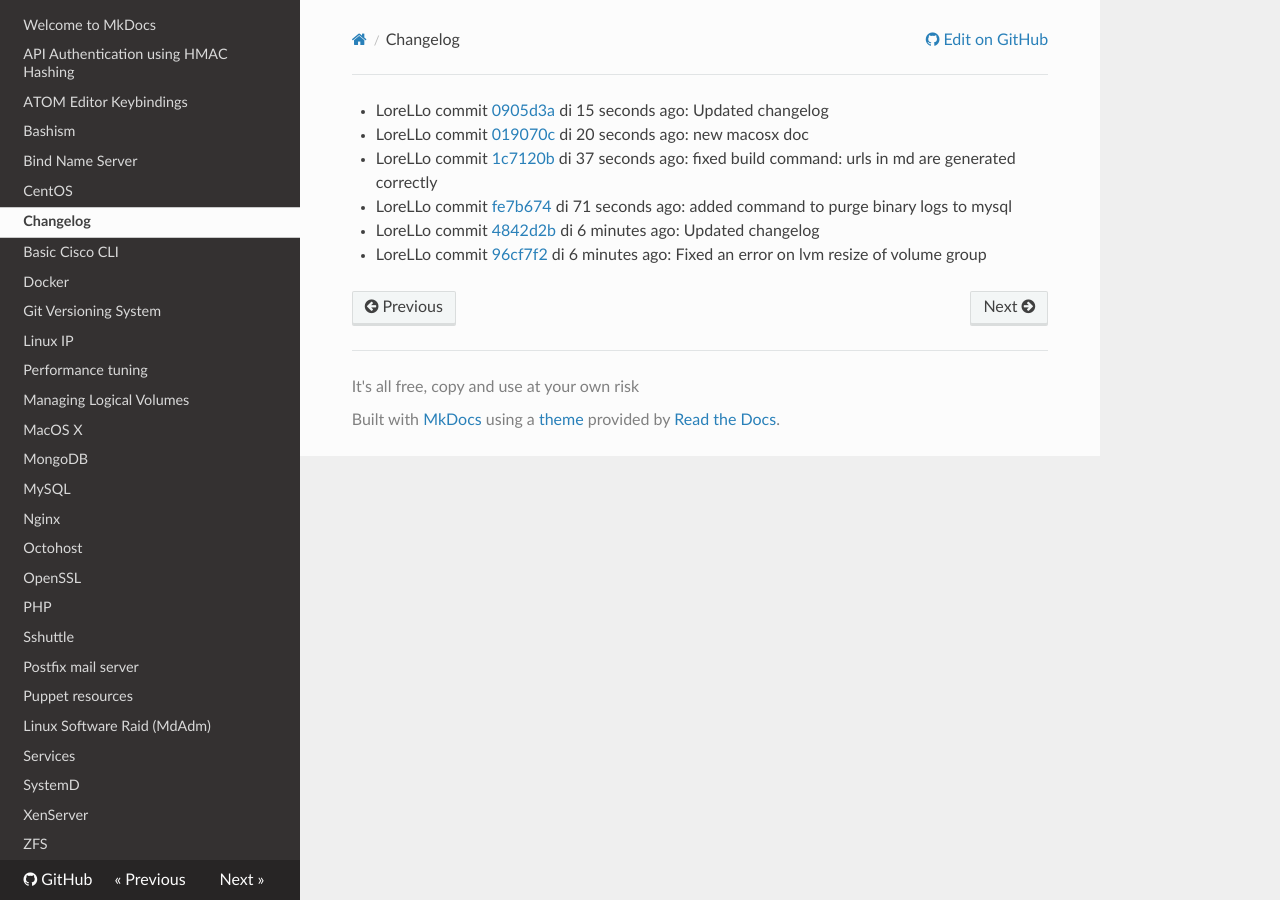
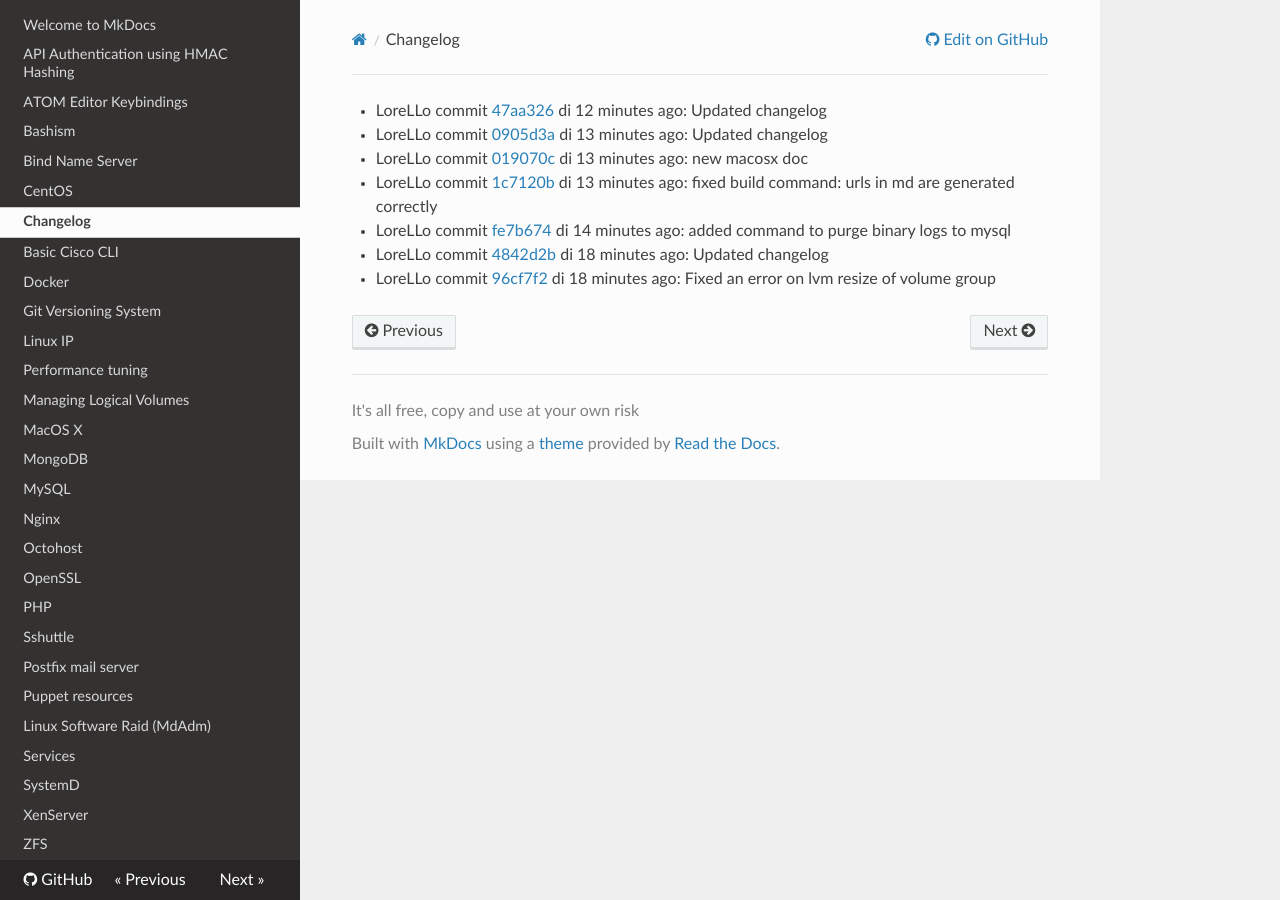
Before and after one commit to lorello/lorello.github.io, an MkDocs documentation site: the page built from docs/changelog.md, in a window 1280 px wide. Built offline with MkDocs 1.6.1, drawn with Linux system fonts in a browser that asks for light colours; nearby versions of some CDN libraries.

Commit message:
Updated changelog

```diff
--- a/docs/changelog.md
+++ b/docs/changelog.md
@@ -1,11 +1,13 @@
-* LoreLLo commit [0905d3a](https://github.com/lorello/lorello.github.io/commit/0905d3a913f9b375a9ca280df63999f415eeab29) di 15 seconds ago: Updated changelog
+* LoreLLo commit [47aa326](https://github.com/lorello/lorello.github.io/commit/47aa326cdae270d7046c7b12ae8a73b5a2e675c9) di 12 minutes ago: Updated changelog
 
-* LoreLLo commit [019070c](https://github.com/lorello/lorello.github.io/commit/019070c7c6369a2c27550c62bf9d0eea2840de57) di 20 seconds ago: new macosx doc
+* LoreLLo commit [0905d3a](https://github.com/lorello/lorello.github.io/commit/0905d3a913f9b375a9ca280df63999f415eeab29) di 13 minutes ago: Updated changelog
 
-* LoreLLo commit [1c7120b](https://github.com/lorello/lorello.github.io/commit/1c7120b7d2dd3dbca3f6597deee5f33ab545ea91) di 37 seconds ago: fixed build command: urls in md are generated correctly
+* LoreLLo commit [019070c](https://github.com/lorello/lorello.github.io/commit/019070c7c6369a2c27550c62bf9d0eea2840de57) di 13 minutes ago: new macosx doc
 
-* LoreLLo commit [fe7b674](https://github.com/lorello/lorello.github.io/commit/fe7b67418291a622d2fced99ff0a56c2e8c34b2f) di 71 seconds ago: added command to purge binary logs to mysql
+* LoreLLo commit [1c7120b](https://github.com/lorello/lorello.github.io/commit/1c7120b7d2dd3dbca3f6597deee5f33ab545ea91) di 13 minutes ago: fixed build command: urls in md are generated correctly
 
-* LoreLLo commit [4842d2b](https://github.com/lorello/lorello.github.io/commit/4842d2be0818cf93185c9c77b78d5e968477de08) di 6 minutes ago: Updated changelog
+* LoreLLo commit [fe7b674](https://github.com/lorello/lorello.github.io/commit/fe7b67418291a622d2fced99ff0a56c2e8c34b2f) di 14 minutes ago: added command to purge binary logs to mysql
 
-* LoreLLo commit [96cf7f2](https://github.com/lorello/lorello.github.io/commit/96cf7f2cada2cbea493229aca56ba94cc07b84db) di 6 minutes ago: Fixed an error on lvm resize of volume group
+* LoreLLo commit [4842d2b](https://github.com/lorello/lorello.github.io/commit/4842d2be0818cf93185c9c77b78d5e968477de08) di 18 minutes ago: Updated changelog
+
+* LoreLLo commit [96cf7f2](https://github.com/lorello/lorello.github.io/commit/96cf7f2cada2cbea493229aca56ba94cc07b84db) di 18 minutes ago: Fixed an error on lvm resize of volume group
```
